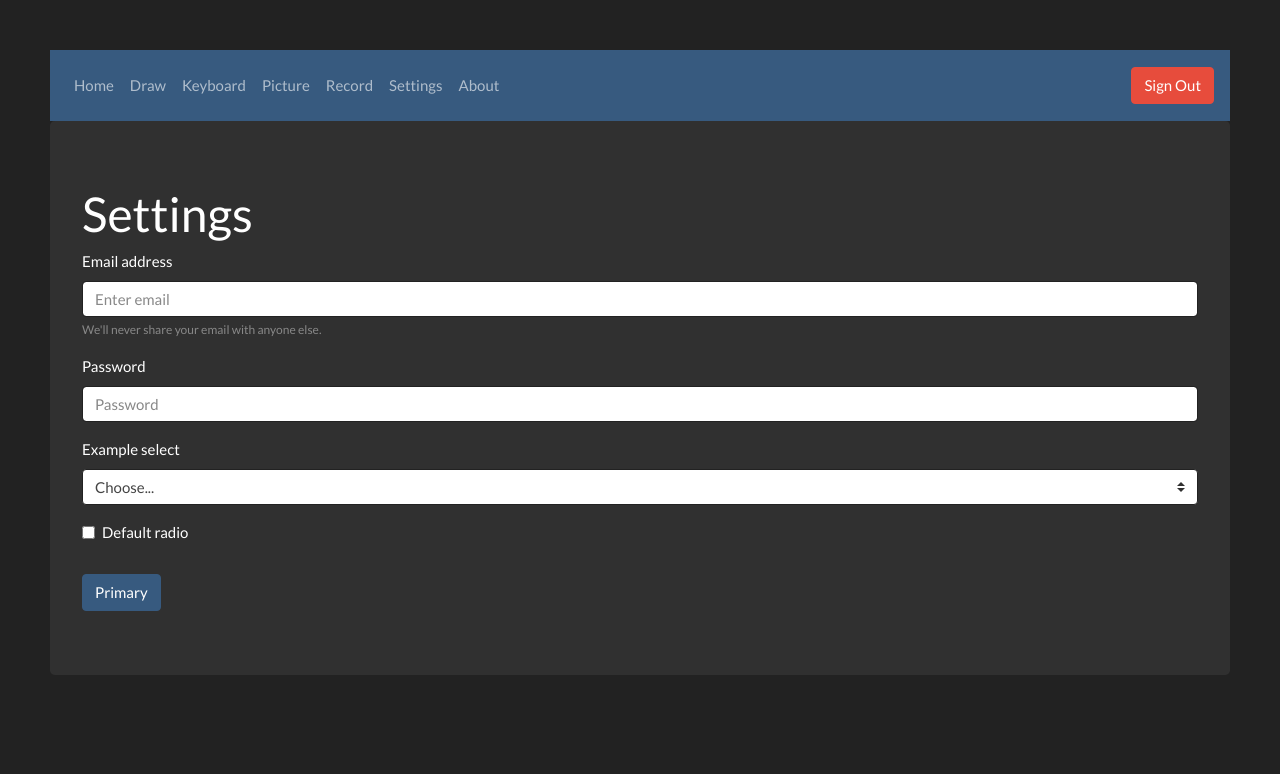
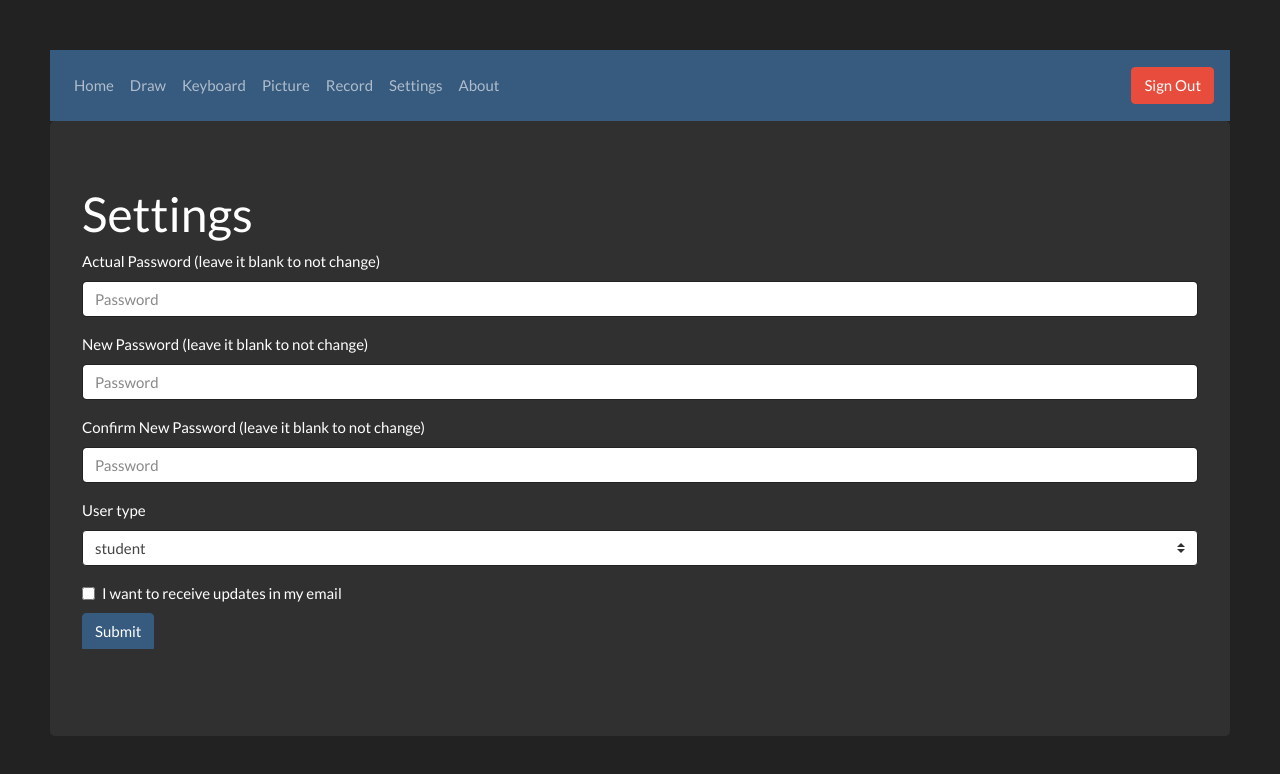
Before and after one commit to buronsuave/project-client, a React (Create React App) app: page /settings in a window 1280 px wide. Shown: the top 774 px of the page. Built offline with nearby package versions, Linux system fonts and the light colour scheme; no server answers; sample sign-in values are in the browser's storage.

Commit message:
Co-authored-by: David López <buronsuave@users.noreply.github.com>

```diff
--- a/src/screens/SignUp.js
+++ b/src/screens/SignUp.js
@@ -1,19 +1,40 @@
-import React, { useCallback } from "react";
+import React, { useCallback, useContext } from "react";
 import { withRouter } from "react-router";
 import app from "../base";
+import { AuthContext } from "../auth";
 
 const SignUp = ({ history }) => {
+
+    //const { currentUser } = useContext(AuthContext);
 
     const handleSignUp = useCallback(
         async event => {
             event.preventDefault();
-            const { email, password } = event.target.elements;
-            try {
-                app.auth().createUserWithEmailAndPassword(email.value, password.value);
-                history.push("/");
-            } catch (error) {
-                alert(error);
+            const { email, password, confirmPassword, userType, isSubscribed } = event.target.elements;
+
+            const addUser = async (userType, isSubscribed) => {
+                const db = app.firestore();
+                var isTrueSet = (isSubscribed.value === 'true')
+
+                await db.collection('users').doc().set({
+                    isSubscribed: isTrueSet,
+                    type: userType.value
+                });
             }
+
+            if(password.value !== confirmPassword.value) {
+                alert("Passwords dont match")
+            }
+            else {
+                try {
+                    app.auth().createUserWithEmailAndPassword(email.value, password.value);
+                    await addUser(userType, isSubscribed)
+                    history.push("/");
+                } catch (error) {
+                    alert(error);
+                }
+            }
+
         }, [history]
     );
 
@@ -31,15 +52,19 @@ const SignUp = ({ history }) => {
                         <label>Password</label>
                         <input name="password" type="password" className="form-control" id="exampleInputPassword1" placeholder="Password" />
                     </div>
+                    <div className="form-group">
+                        <label>Confirm Password</label>
+                        <input name="confirmPassword" type="password" className="form-control" id="exampleInputPassword1" placeholder="Password" />
+                    </div>
                     <div class="form-group">
                         <label>User type</label>
-                        <select class="custom-select d-block w-100" id="inputGroupSelect" required>
+                        <select name="userType" class="custom-select d-block w-100" id="inputGroupSelect" required>
                             <option value="student">student</option>
                             <option value="teacher">teacher</option>
                         </select>
                     </div>
                     <div class="form-check">
-                        <input class="form-check-input" type="checkbox" value="" id="defaultCheck1"></input>
+                        <input name="isSubscribed" class="form-check-input" type="checkbox" value="true" id="defaultCheck1"></input>
                         <label>I want to receive updates in my email</label>
                     </div>
                     <br></br>
--- a/src/screens/menu_screens/Settings.js
+++ b/src/screens/menu_screens/Settings.js
@@ -1,38 +1,59 @@
-import React from "react";
+import React, { useCallback } from "react";
+//import app from "../../auth";
 import "./Settings.css"
 
 import Navbar from "../menu_components/Navbar";
 
-const Settings = () => {
+const Settings = ({ item }) => {
+
+    const handleSettings = useCallback(
+        async event => {
+            event.preventDefault();
+            const {password, newPassword, confirmNewPassword, userType, isSubscribed } = event.target.elements;
+
+            const updateUser = async(userType, isSubscribed) => {
+                //const db = app.firebase()
+                var isTrueSet = (isSubscribed.value === 'true')
+
+                //await db.collecion('users').doc().set(...item, isSubscribed, userType)
+
+            }
+        }, [item]
+    );
+
     return (
         <div>
             <Navbar />
             <div className="jumbotron">
                 <h1>Settings</h1>
-                <form>
+                <form onSubmit={handleSettings}>
                     <fieldset>
                         <div class="form-group">
-                            <label>Email address</label>
-                            <input type="email" class="form-control" id="exampleInputEmail1" aria-describedby="emailHelp" placeholder="Enter email"></input>
-                            <small id="emailHelp" class="form-text text-muted">We'll never share your email with anyone else.</small>
+                            <label>Actual Password (leave it blank to not change)</label>
+                            <input name="password" type="password" class="form-control" id="exampleInputPassword1" placeholder="Password"></input>
                         </div>
                         <div class="form-group">
-                            <label>Password</label>
-                            <input type="password" class="form-control" id="exampleInputPassword1" placeholder="Password"></input>
+                            <label>New Password (leave it blank to not change)</label>
+                            <input name="newPassword" type="password" class="form-control" id="exampleInputPassword1" placeholder="Password"></input>
                         </div>
                         <div class="form-group">
-                            <label>Example select</label>
-                            <select class="custom-select d-block w-100" id="country" required="">
-                                <option value="">Choose...</option>
-                                <option>United States</option>
+                            <label>Confirm New Password (leave it blank to not change)</label>
+                            <input name="confirmNewPassword" type="password" class="form-control" id="exampleInputPassword1" placeholder="Password"></input>
+                        </div>
+                        <div class="form-group">
+                            <label>User type</label>
+                            <select name="userType" class="custom-select d-block w-100" id="inputGroupSelect" required>
+                                <option value="student">student</option>
+                                <option value="teacher">teacher</option>
                             </select>
                         </div>
                         <div class="form-check">
-                            <input class="form-check-input" type="checkbox" value="" id="defaultCheck1"></input>
-                            <label>Default radio</label>
+                            <input name="isSubscribed" class="form-check-input" type="checkbox" value="" id="defaultCheck1"></input>
+                            <label>I want to receive updates in my email</label>
                         </div>
-                        <br></br>
-                        <button type="button" class="btn btn-primary">Primary</button>
+                        <div className="btn-group-vertical">
+                        <button type="submit" className="btn btn-primary">Submit</button><br></br>
+                    </div>
                     </fieldset>
                 </form>
             </div>
--- a/src/screens/menu_screens/solve_components/MathKeyboard.js
+++ b/src/screens/menu_screens/solve_components/MathKeyboard.js
@@ -115,6 +115,7 @@ const MathKeyboard = ({ history }) => {
             case "ArrowRight" : moveRight(); break;
             case "Delete" : clear(); break;
             case "Enter": handleSubmit(); break;
+
             default: break;
         }
     }
```
